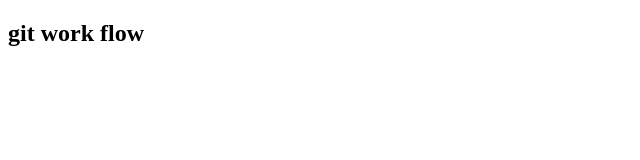
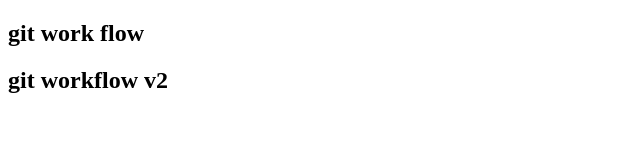
Before and after one commit to laltu-practice/git-workflow, a plain HTML site: page index.html in a window 1280 px wide. Shown: the whole page, without its empty margins (0-640 px from the left). Drawn offline with Linux system fonts and the light colour scheme.

Commit message:
git workflow v2

```diff
--- a/index.html
+++ b/index.html
@@ -8,4 +8,5 @@
 <body>
     <h2>git work flow </h2>
 </body>
+    <h2>git workflow v2</h2>
 </html>
```
